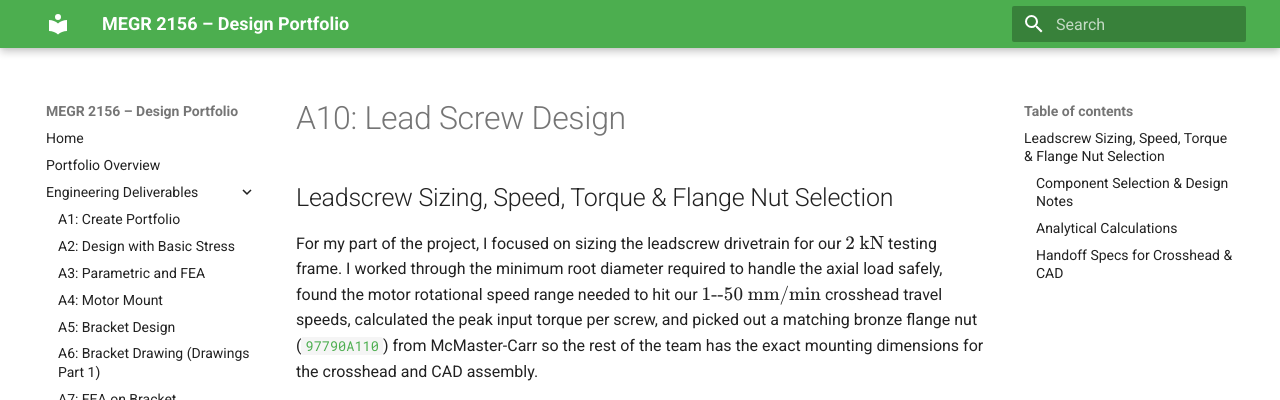
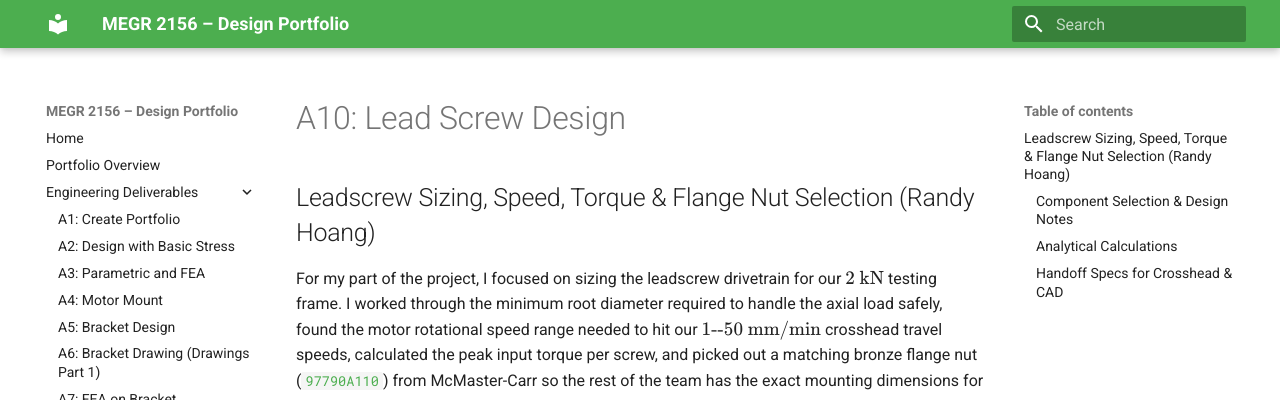
Before and after one commit to rhoang628/megr2156-portfolio, an MkDocs documentation site: the page built from docs/assignments/A10/index.md, in a window 1280 px wide and 900 px high, cut to the strip 0-400 px from the top of the window. Built offline with MkDocs 1.6.1 and Material for MkDocs 9.7.7, drawn with Linux system fonts in a browser that asks for light colours.

Commit message:
Add author name to leadscrew sizing section

```diff
--- a/docs/assignments/A10/index.md
+++ b/docs/assignments/A10/index.md
@@ -1,4 +1,4 @@
-## Leadscrew Sizing, Speed, Torque & Flange Nut Selection
+## Leadscrew Sizing, Speed, Torque & Flange Nut Selection (Randy Hoang)
 
 For my part of the project, I focused on sizing the leadscrew drivetrain for our $2\text{ kN}$ testing frame. I worked through the minimum root diameter required to handle the axial load safely, found the motor rotational speed range needed to hit our $1\text{--}50\text{ mm/min}$ crosshead travel speeds, calculated the peak input torque per screw, and picked out a matching bronze flange nut ([`97790A110`](https://www.mcmaster.com/97790A110/)) from McMaster-Carr so the rest of the team has the exact mounting dimensions for the crosshead and CAD assembly.
 
```
